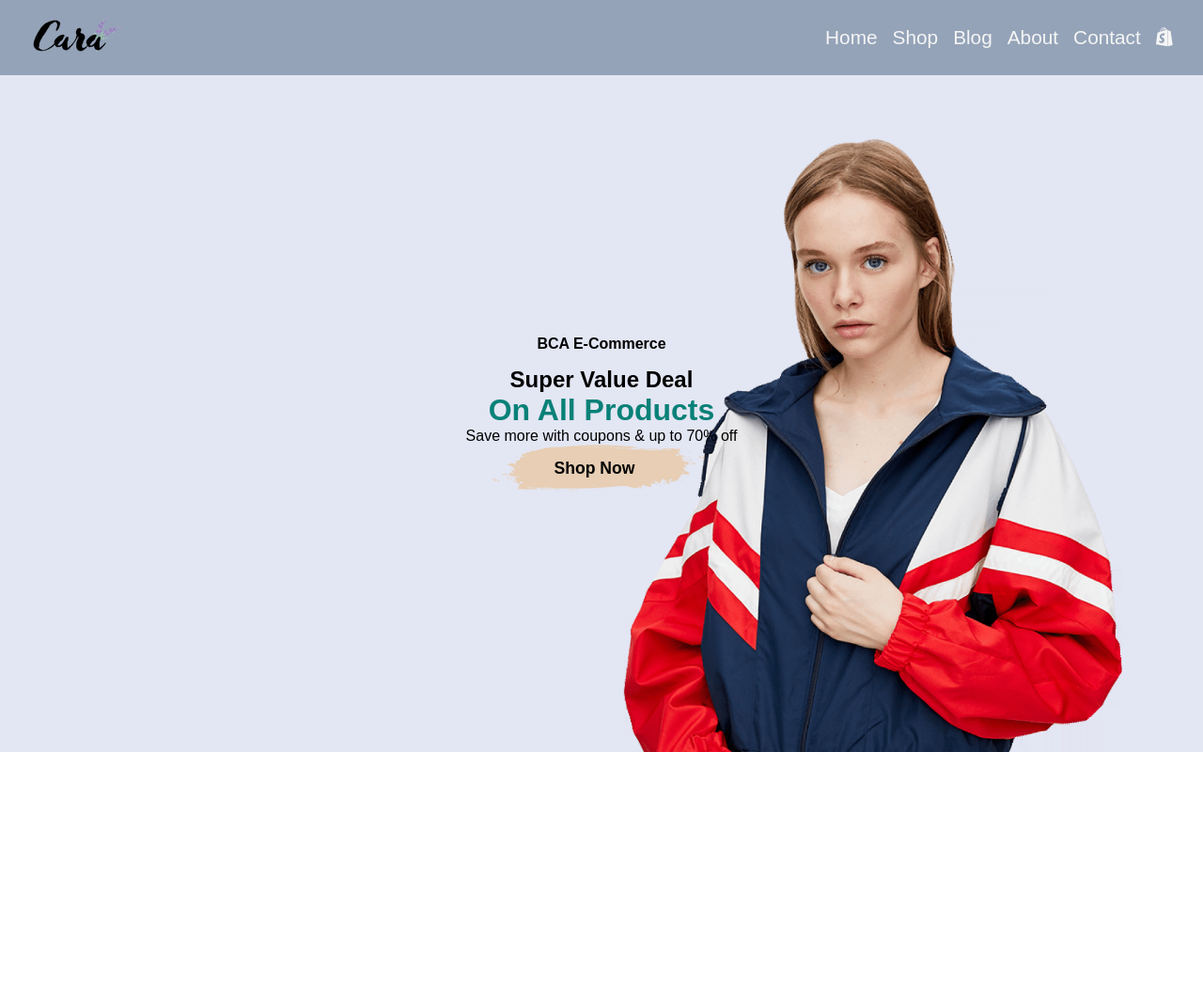
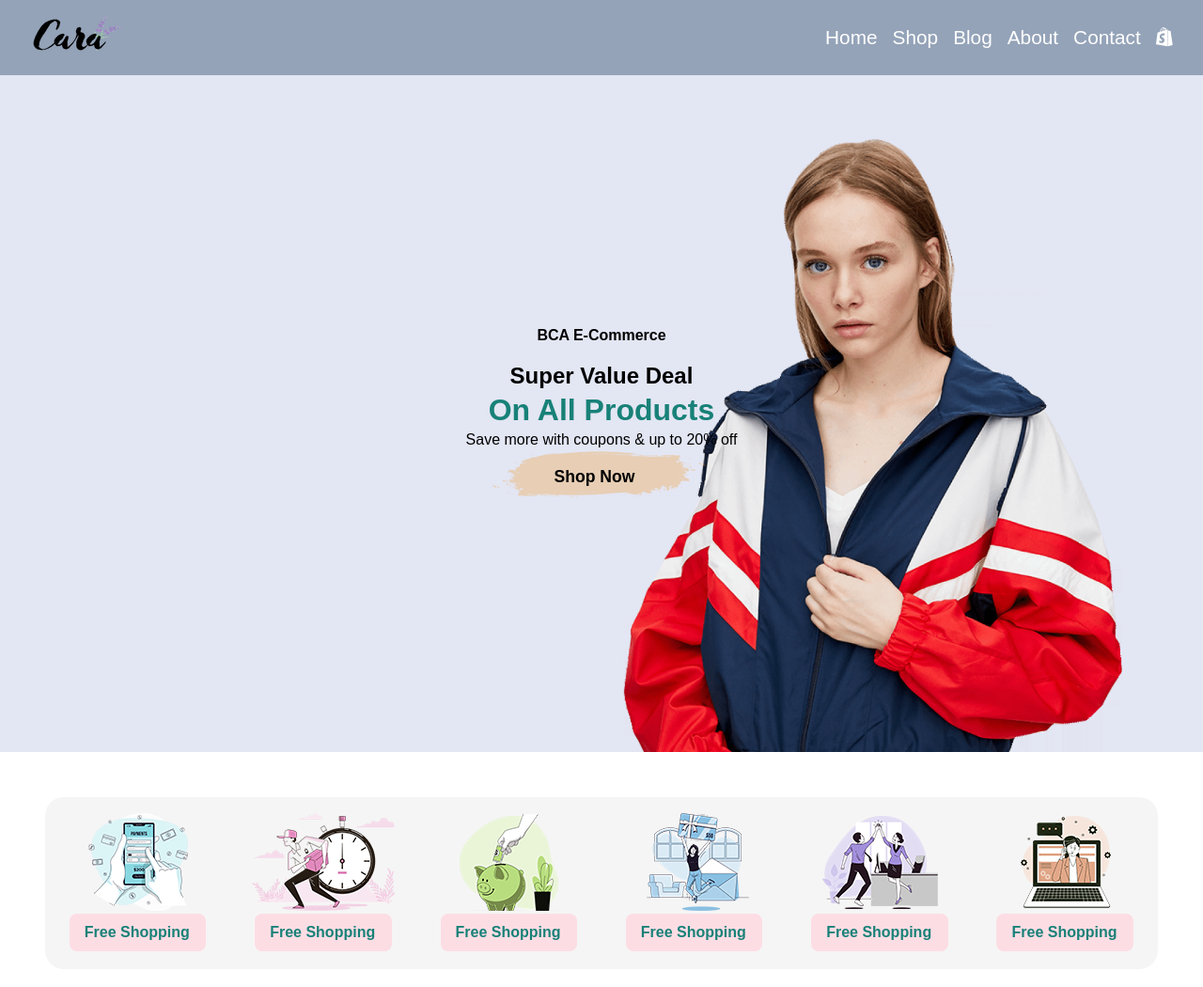
Before and after one commit to rknexus/e-commerce-class, a website built with Vite: page index.html in a window 1280 px wide. Shown: the whole page at 94% size. Before the commit the page ends 800 px from the top, so only its background shows below. Built offline with nearby package versions, Linux system fonts and the light colour scheme.

Commit message:
added some animations

```diff
--- a/index.html
+++ b/index.html
@@ -31,8 +31,44 @@
       <h4>BCA E-Commerce</h4>
       <h2>Super Value Deal</h2>
       <h1>On All Products</h1>
-      <p>Save more with coupons & up to 70% off</p>
+      <p>Save more with coupons & up to 20% off</p>
       <button>Shop Now</button>
+    </div>
+
+    <!-- FEATURE SECTION -->
+    <div class="feature">
+      <div class="fe-boxcontainer">
+
+        <div class="fe-box">
+          <img src="images/features/f1.png" alt="">
+          <h4>Free Shopping</h4>
+        </div>
+
+        <div class="fe-box">
+          <img src="images/features/f2.png" alt="">
+          <h4>Free Shopping</h4>
+        </div>
+
+        <div class="fe-box">
+          <img src="images/features/f3.png" alt="">
+          <h4>Free Shopping</h4>
+        </div>
+
+        <div class="fe-box">
+          <img src="images/features/f4.png" alt="">
+          <h4>Free Shopping</h4>
+        </div>
+
+        <div class="fe-box">
+          <img src="images/features/f5.png" alt="">
+          <h4>Free Shopping</h4>
+        </div>
+
+        <div class="fe-box">
+          <img src="images/features/f6.png" alt="">
+          <h4>Free Shopping</h4>
+        </div>
+      </div>
     </div>
 
 
--- a/style.css
+++ b/style.css
@@ -1,18 +1,32 @@
+:root{
+    --white:#ffffff;
+    --grey:#f5f5f5;
+    --color:#188178;
+    --bg-1:#94a3b8;
+    --bg-2:#fddde4;
+}
 *{
     margin: 0;
     padding: 0;
     box-sizing: border-box;
     font-family: sans-serif;
+    scroll-behavior: smooth;
+    scrollbar-width: thin;
+    line-height: calc(1em + 0.5rem);
 }
 a{
     text-decoration: none;
     color:black;
 }
+.header{
+    position: sticky;
+    top: 0px;
+}
 .navbar{
     padding: 0 2em;
     height: 5em;
-    background-color: #94a3b8;
-    color: whitesmoke;
+    background-color: var(--bg-1);
+    color: var(--white);
     display: flex;
     justify-content: space-between;
     align-items: center;
@@ -25,12 +39,12 @@ a{
 }
 .navelement a{
     font-size: 1.3em;
-    color: whitesmoke;
+    color: var(--white);
     transition: 900ms;
     position: relative;
 }
 .navelement a:hover{
-    color: #188178;
+    color: var(--color);
 }
 .navbar .navbarelements .navelement a::after{
     content: "";
@@ -45,7 +59,7 @@ a{
     content: "";
     height: 3px;
     width: 100%;
-    background-color: #188178;
+    background-color: var(--color);
     position: absolute;
     bottom: -4px;
     left: 0px;
@@ -65,7 +79,7 @@ a{
     padding-bottom: 15px;
 }
 .hero h1{
-    color: #088178;
+    color: var(--color);
 }
 .hero button{
     background-image: url(images/button.png);
@@ -76,4 +90,43 @@ a{
     background-repeat: no-repeat;
     font-size: 1.1rem;
     font-weight: bold;
+    transition: 0.5s;
 }
+.hero button:hover{
+    color: var(--white);
+}
+.feature{
+    margin: 3em;
+    border-radius: 20px;
+    background-color: var(--grey);
+    transition: 0.7s;
+}
+.feature:hover{
+    background-color: var(--white);
+    box-shadow: 20px 20px 90px rgba(0, 0, 0, 0.3), -20px -20px 90px rgba(0, 0, 0, 0.3);
+    transform: scale(1.03);
+}
+.fe-boxcontainer{
+    display: flex;
+    justify-content: space-around;
+}
+.fe-box{
+    display: flex;
+    flex-direction: column;
+    margin: 1em;
+}
+.feature .fe-box h4{
+    margin: .2em;
+    padding: 0.5em 1em;
+    color: var(--color);
+    background-color: var(--bg-2);
+    border-radius: 0.5em;
+    transition: 0.4s;
+}
+.feature .fe-box h4:hover{
+    color: var(--bg-2);
+    background-color: var(--color);
+    border-radius: 0.9em;
+    transform: scale(1.1);
+    box-shadow: 5px 5px 30px pink, -5px -5px 30px pink;
+}
```
